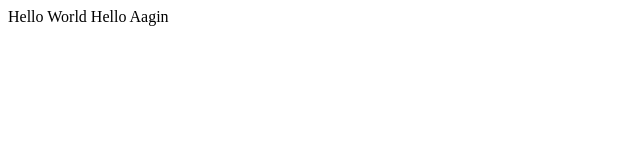
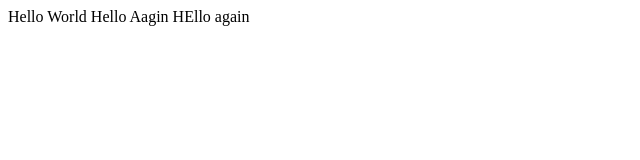
Before and after one commit to ctyler12/exp03, a plain HTML site: page index.html in a window 1280 px wide. Shown: the whole page, without its empty margins (0-640 px from the left). Drawn offline with Linux system fonts and the light colour scheme.

Commit message:
Update index.html

```diff
--- a/index.html
+++ b/index.html
@@ -8,6 +8,6 @@
 </head>
 <body>
   Hello World
-  Hello Aagin
+  Hello Aagin HEllo again
 </body>
 </html>
```
